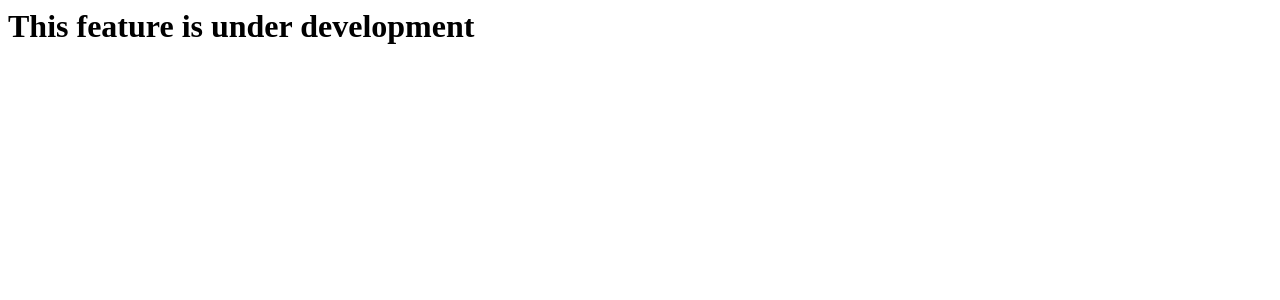
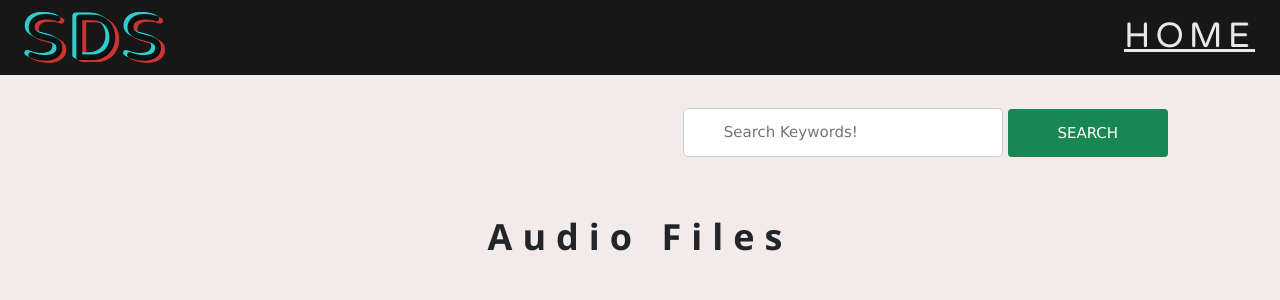
Before and after one commit to udbhavdave/major-project-django, a Django app: page /search-audio/ in a window 1280 px wide. Shown: the top 300 px of the page. Run offline with Django 3.2, Linux system fonts and the light colour scheme; data that the repository does not hold is empty; some libraries are stand-ins or nearby versions.

Commit message:
added audio searching, fixed js loader and format checking bugs

```diff
--- a/requirements1.txt
+++ b/pack_requirements.txt
@@ -47,6 +47,7 @@ PyGithub
 Pygments
 PyJWT
 pyparsing
+PyPDF2
 pyquery
 pytesseract
 python-dotenv
--- a/requirements.txt
+++ b/requirements.txt
@@ -47,6 +47,7 @@ PyGithub==1.54.1
 Pygments==2.8.1
 PyJWT==1.7.1
 pyparsing==2.4.7
+PyPDF2==1.26.0
 pyquery==1.4.3
 pytesseract==0.3.7
 python-dotenv==0.17.0
--- a/smartdoc/search/forms.py
+++ b/smartdoc/search/forms.py
@@ -9,7 +9,7 @@ from .models import *
 #         fields = ['image']
 
 class UploadForm(forms.Form):
-    upload=forms.FileField(required=False)
+    upload_file=forms.FileField(required=False)
 
 
 class SearchForm(forms.Form):
--- a/smartdoc/search/static/search/js/main.js
+++ b/smartdoc/search/static/search/js/main.js
@@ -1,11 +1,9 @@
 function onClick(element) {
     document.getElementById("img01").src = element.src;
     document.getElementById("modal01").style.display = "block";
-  }
+}
 
-
-
-var _validFileExtensions = [".jpg", ".jpeg", ".png"];
+var _validFileExtensions = [".jpg", ".jpeg", ".png", ".wav"];
 
 function change(){
     // var fu1 = document.getElementById("fle").value;
--- a/smartdoc/search/templates/search/search_audio.html
+++ b/smartdoc/search/templates/search/search_audio.html
@@ -1,19 +1,47 @@
 {% extends "search/layout.html" %}
+{% load static %}
 {% block title %}Smart Doc Search{%endblock%}
 {% block body %}
+    <header class="hdr">
+        <span>SDS</span>
+        <a href="/">HOME</a>
+    </header>
+    <div class="container">
+        <div class="row">
+            <form action="{% url 'search-audio' %}" method="POST" class="frm">
+              {% csrf_token %}
+                <div class="rht">
+                    <i class="fa fa-search"></i>
+                    <input type="text" name="search" placeholder="Search Keywords!" autocomplete="off" value="{{search_text}}" maxlength="100">
+                    <input type="submit" name="submit" value="SEARCH" class="btn btn-success sub"/>
+                </div>
+            </form>
+        </div>
+    </div>
+    <div class="container mb-5">
+        <div class="row">
+            <h1 class="cnt">Audio Files</h1>
+        </div>
+    </div>
+    <div class="container">
+        <div class="row">
+            {% for audio in audio_list %}
+                <div class="col-md-4 dis mb-4">
+                    <audio id="player" controls>
+                        <source src="{{audio.audio_file.url}}" type="audio/wav">
+                        Your browser does not support the audio element.
+                    </audio>
+                    <p class="text-center">{{audio.title}}</p>
+                    <!-- <a href="">Read transcripts</a> -->
+                </div>
+            {% endfor %}
 
-<form action="{% url 'search-audio' %}" method="post">
-  {% csrf_token %}
-  {{ search.as_p }}
-  <input type="submit" value="search"/>
-</form>
-
-<h1>Audio Files:</h1>
-{% for pic in pics %}
-<img src="{{pic.audio_file.url}}" alt="not available" />
-{% endfor %}
-
-{% if message %}
-<h3>{{ message }}</h3>
-{% endif %}
+            <div id="modal01" class="w3-modal" onclick="this.style.display='none'">
+                <span class="w3-button w3-hover-red w3-xlarge w3-display-topright">&times;</span>
+                <div class="w3-modal-content w3-animate-zoom">
+                  <img id="img01" style="width:100%">
+                </div>
+              </div>
+        </div>
+    </div>
 {% endblock %}
--- a/smartdoc/search/urls.py
+++ b/smartdoc/search/urls.py
@@ -3,7 +3,7 @@ from . import views
 
 urlpatterns = [
     path('', views.index, name='index'),
-    path('upload/', views.upload, name='upload'),
+    # path('upload/', views.upload, name='upload'),
     path('search-image/', views.search_image, name='search-image'),
     path('search-audio/', views.search_audio, name='search-audio'),
 ]
--- a/smartdoc/search/views.py
+++ b/smartdoc/search/views.py
@@ -1,41 +1,37 @@
 import os
-import logging
 import pytesseract
+import speech_recognition
+import operator
+from functools import reduce
 
-from django.http.response import HttpResponse
-from django.shortcuts import render
-from django.http import HttpResponseRedirect
+from django.http.response import HttpResponse, JsonResponse
+from django.shortcuts import render, redirect
 from django.urls import reverse
+from django.db.models import F, Count, Q, Sum
 from django.contrib.auth import authenticate, login, logout
 
+from django.conf import settings
 from .models import *
 from .forms import *
 
+BASE_DIR = settings.BASE_DIR
+MEDIA_ROOT = settings.MEDIA_ROOT
 # Create your views here.
-
-logger = logging.getLogger("django")
-
 
 def index(request):
     context = {
         "upload": UploadForm(),
     }
-    # send_mail('Hi','message','Udbhav',['d3bbcf86df-627722@inbox.mailtrap.io','udbhavdave@gmail.com'])
-    return render(request, "search/index.html", context)
-
-
-def upload(request):
     if request.method == "POST":
         # print(request.FILES)
         form = UploadForm(request.POST, request.FILES)
         if form.is_valid():
-            uploaded_file = form.cleaned_data["upload"]
-            # ext=uploaded_file.split('/')[-1].split('.')[-1]
-            ext = os.path.splitext(uploaded_file)
-            if ext in ("gif", "png", "jpg", "jpeg", "bmp", "tif", "tiff", "eps"):
+            uploaded_file = form.cleaned_data["upload_file"]
+            ext = os.path.splitext(uploaded_file.name)[-1]
+            if ext in (".gif", ".png", ".jpg", ".jpeg", ".bmp", ".tif", ".tiff", ".eps"):
                 # print(form.cleaned_data)
                 image = Image.objects.create(
-                    title=uploaded_file, image_file=uploaded_file
+                    title=uploaded_file.name, image_file=uploaded_file
                 )
                 path = "smartdoc" + image.image_file.url
                 # print(path,image.image_file,image_file,type(image_file),image_file.content_type,image_file.read())
@@ -45,34 +41,103 @@ def upload(request):
                     image.image_file.url, image.image_file.name, image.image_file.path
                 )
                 image.save()
-            elif ext in ("wav"):
-                audio = Audio.objects.create(
+            elif ext in (".wav"):
+                # AUDIO_FILE = os.path.join(MEDIA_ROOT, "test_files\\Welcome.wav")
+                # print(AUDIO_FILE)
+                audio_obj = Audio.objects.create(
                     title=uploaded_file, audio_file=uploaded_file
                 )
+                path = "smartdoc" + audio_obj.audio_file.url
+
+                # use the audio file as the audio source
+
+                recognizer = speech_recognition.Recognizer()
+
+                with speech_recognition.AudioFile(path) as source:
+                    #reads the audio file. Here we use record instead of
+                    #listen
+                    audio = recognizer.record(source)
+
+                try:
+                    text = recognizer.recognize_google(audio)
+                    print("The audio file contains: " + text)
+                    audio_obj.text = text
+                    audio_obj.save()
+
+                except speech_recognition.UnknownValueError:
+                    print("Google Speech Recognition could not understand audio")
+
+                # except speech_recognition.RequestError as e:
+                # 	print("Could not request results from Google Speech
+                # 			Recognition service; {0}".format(e))
                 pass
-            return HttpResponseRedirect(reverse("index"))
-    return HttpResponseRedirect(reverse("index"))
+        context = {
+            "upload": UploadForm(),
+            "message": "File Uploaded Successfully",
+        }
+        # send_mail('Hi','message','Udbhav',['d3bbcf86df-627722@inbox.mailtrap.io','udbhavdave@gmail.com'])
+    return render(request, "search/index.html", context)
+
+
+# def upload(request):
+
+#             return redirect(reverse("index"))
+#     return redirect(reverse("index"))
+#     # return JsonResponse({})
 
 
 def search_image(request):
     pics = Image.objects.all()
+    search_text = ""
     if request.method == "POST":
         form = SearchForm(request.POST)
         if form.is_valid():
             search_text = form.cleaned_data["search"]
             print(search_text)
-            pics = Image.objects.filter(text__icontains=search_text)
+            queries = search_text.strip().split()
+            if queries:
+                qset = reduce(operator.__or__, [Q(text__icontains=query) for query in queries])
+            pics = Image.objects.filter(qset).distinct()
             context = {
                 "pics": pics,
                 "upload": UploadForm(),
                 "search": form,
+                "search_text": search_text,
             }
             return render(request, "search/search_image.html", context)
     else:
+        print(pics)
+        context = {
+            "search": SearchForm(),
+            "pics": pics,
+            "search_text": search_text
+        }
         return render(
-            request, "search/search_image.html", {"search": SearchForm(), "pics": pics}
+            request, "search/search_image.html", context
         )
 
 
 def search_audio(request):
-    return HttpResponse("<h1>This feature is under development</h1>")
+    audio_list = Audio.objects.all()
+    search_text= ""
+    if request.method == "POST":
+        form = SearchForm(request.POST)
+        if form.is_valid():
+            search_text = form.cleaned_data["search"]
+            print(search_text)
+            queries = search_text.strip().split()
+            if queries:
+                qset = reduce(operator.__or__, [Q(text__icontains=query) for query in queries])
+            audio_list = Audio.objects.filter(qset).distinct()
+            context = {
+                "audio_list": audio_list,
+                "upload": UploadForm(),
+                "search": form,
+                "search_text": search_text
+            }
+            return render(request, "search/search_audio.html", context)
+    else:
+        print(audio_list)
+        return render(
+            request, "search/search_audio.html", {"search": SearchForm(), "audio_list": audio_list}
+        )
```
Also changed, not shown: smartdoc/search/models.py (+6 -6 lines), smartdoc/search/static/search/js/upload.js (deleted, +0 -19 lines), smartdoc/search/templates/search/index.html (+9 -7 lines), smartdoc/search/templates/search/search_image.html (+6 -5 lines), smartdoc/smartdoc/settings.py (+58 -55 lines), smartdoc/search/migrations/0002_auto_20210509_0205.py (added).
